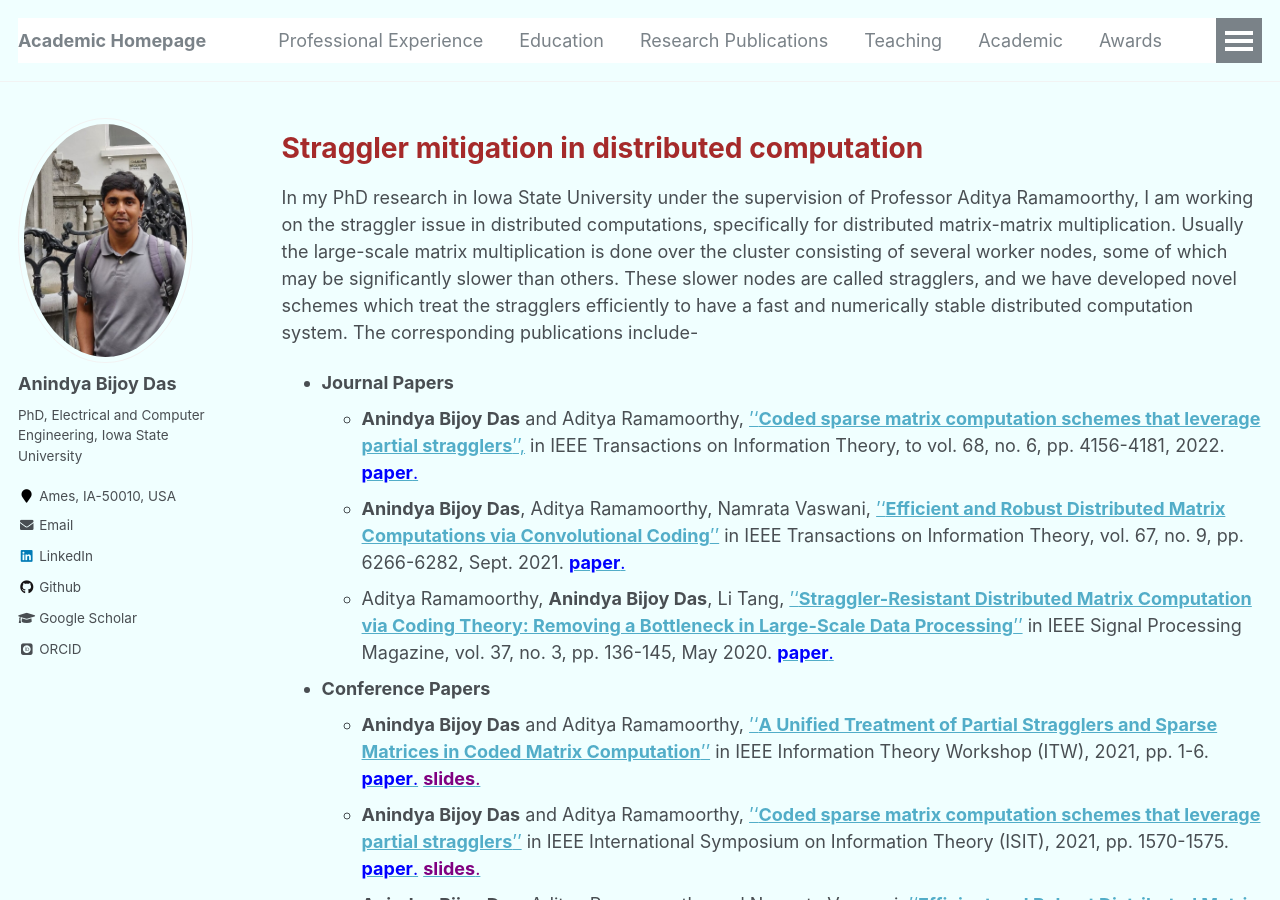
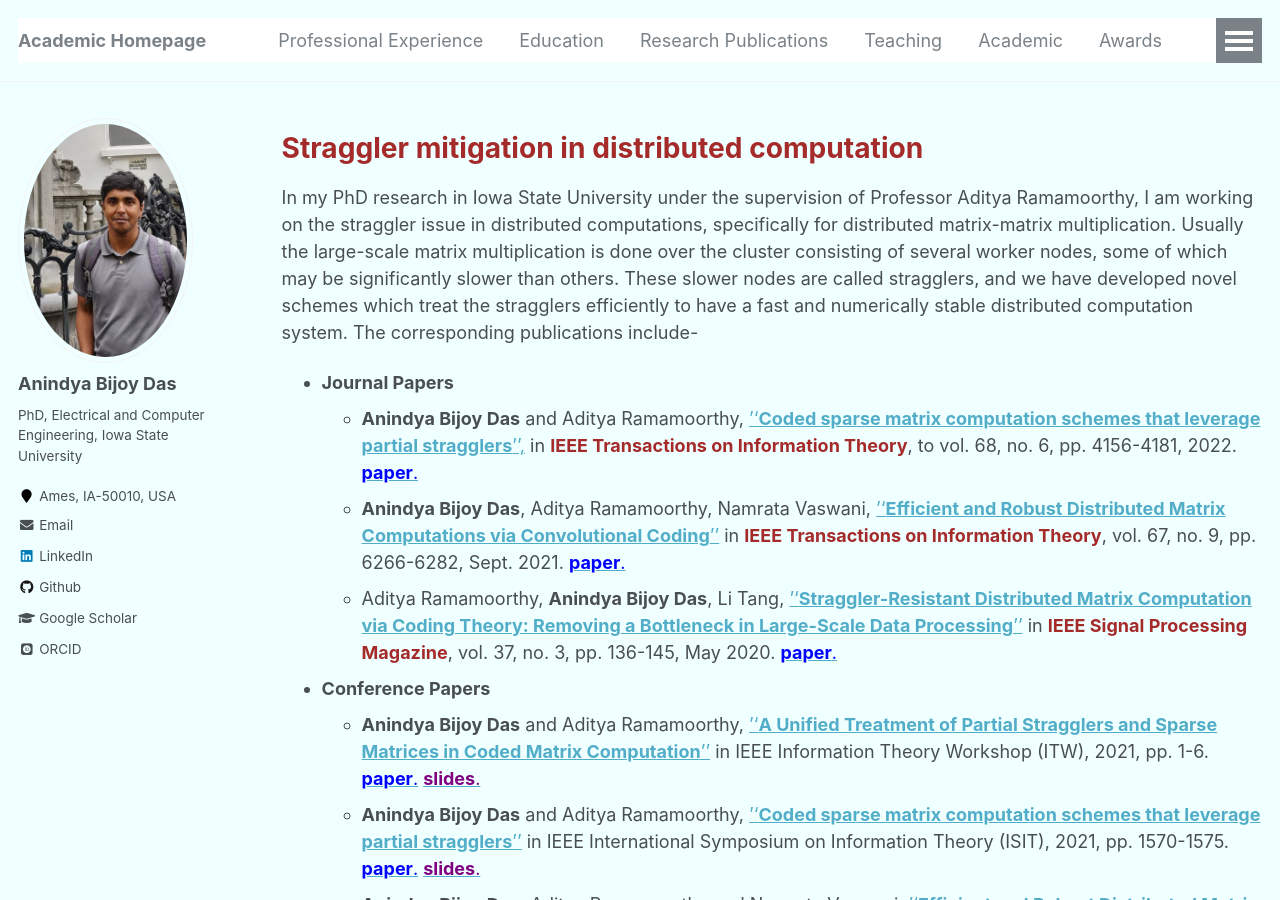
Before and after one commit to anindyabijoydas/portfolio, a Jekyll site: the page built from _pages/research.md, in a window 1280 px wide and 900 px high. Built offline with Jekyll 4.4.1, drawn with Linux system fonts in a browser that asks for light colours; some web fonts are replaced.

Commit message:
Update research.md

```diff
--- a/_pages/research.md
+++ b/_pages/research.md
@@ -17,9 +17,9 @@ redirect_from:
 In my PhD research in Iowa State University under the supervision of Professor Aditya Ramamoorthy, I am working on the straggler issue in distributed computations, specifically for distributed matrix-matrix multiplication. Usually the large-scale matrix multiplication is done over the cluster consisting of several worker nodes, some of which may be significantly slower than others. These slower nodes are called stragglers, and we have developed novel schemes which treat the stragglers efficiently to have a fast and numerically stable distributed computation system. The corresponding publications include-
 
 * **Journal Papers**
-  * **Anindya Bijoy Das** and Aditya Ramamoorthy, [''**Coded sparse matrix computation schemes that leverage partial stragglers**'',](https://ieeexplore.ieee.org/document/9717254) in IEEE Transactions on Information Theory, to vol. 68, no. 6, pp. 4156-4181, 2022. [<span style="color:blue">**paper**.</span>](https://www.dropbox.com/s/v9sh9ozqe37afw6/coded_sp.pdf?dl=0) <br />
-   * **Anindya Bijoy Das**, Aditya Ramamoorthy, Namrata Vaswani, [''**Efficient and Robust Distributed Matrix Computations via Convolutional Coding**''](https://ieeexplore.ieee.org/abstract/document/9478901) in IEEE Transactions on Information Theory, vol. 67, no. 9, pp. 6266-6282, Sept. 2021. [<span style="color:blue">**paper**.</span>](https://www.dropbox.com/s/jor6hn9lkdba62c/ittrans.pdf?dl=0)
-   * Aditya Ramamoorthy, **Anindya Bijoy Das**, Li Tang, [''**Straggler-Resistant Distributed Matrix Computation via Coding Theory: Removing a Bottleneck in Large-Scale Data Processing**''](https://ieeexplore.ieee.org/abstract/document/9084368) in IEEE Signal Processing Magazine, vol. 37, no. 3, pp. 136-145, May 2020. [<span style="color:blue">**paper**.</span>](https://www.dropbox.com/s/48di7uhogpsv49k/spmag.pdf?dl=0)
+  * **Anindya Bijoy Das** and Aditya Ramamoorthy, [''**Coded sparse matrix computation schemes that leverage partial stragglers**'',](https://ieeexplore.ieee.org/document/9717254) in <span style="color:brown">**IEEE Transactions on Information Theory**</span>, to vol. 68, no. 6, pp. 4156-4181, 2022. [<span style="color:blue">**paper**.</span>](https://www.dropbox.com/s/v9sh9ozqe37afw6/coded_sp.pdf?dl=0) <br />
+   * **Anindya Bijoy Das**, Aditya Ramamoorthy, Namrata Vaswani, [''**Efficient and Robust Distributed Matrix Computations via Convolutional Coding**''](https://ieeexplore.ieee.org/abstract/document/9478901) in <span style="color:brown">**IEEE Transactions on Information Theory**</span>, vol. 67, no. 9, pp. 6266-6282, Sept. 2021. [<span style="color:blue">**paper**.</span>](https://www.dropbox.com/s/jor6hn9lkdba62c/ittrans.pdf?dl=0)
+   * Aditya Ramamoorthy, **Anindya Bijoy Das**, Li Tang, [''**Straggler-Resistant Distributed Matrix Computation via Coding Theory: Removing a Bottleneck in Large-Scale Data Processing**''](https://ieeexplore.ieee.org/abstract/document/9084368) in <span style="color:brown">**IEEE Signal Processing Magazine**</span>, vol. 37, no. 3, pp. 136-145, May 2020. [<span style="color:blue">**paper**.</span>](https://www.dropbox.com/s/48di7uhogpsv49k/spmag.pdf?dl=0)
 
 * **Conference Papers**
    * **Anindya Bijoy Das** and Aditya Ramamoorthy, [''**A Unified Treatment of Partial Stragglers and Sparse Matrices in Coded Matrix Computation**''](https://arxiv.org/abs/2109.12070) in IEEE Information Theory Workshop (ITW), 2021, pp. 1-6. [<span style="color:blue">**paper**.</span>](https://www.dropbox.com/s/b8mf72b0jzfo3y4/class.pdf?dl=0) [<span style="color:purple">**slides**.</span>](https://www.dropbox.com/s/wowfbn9dnygnp6h/class_presentation.pdf?dl=0)
```
